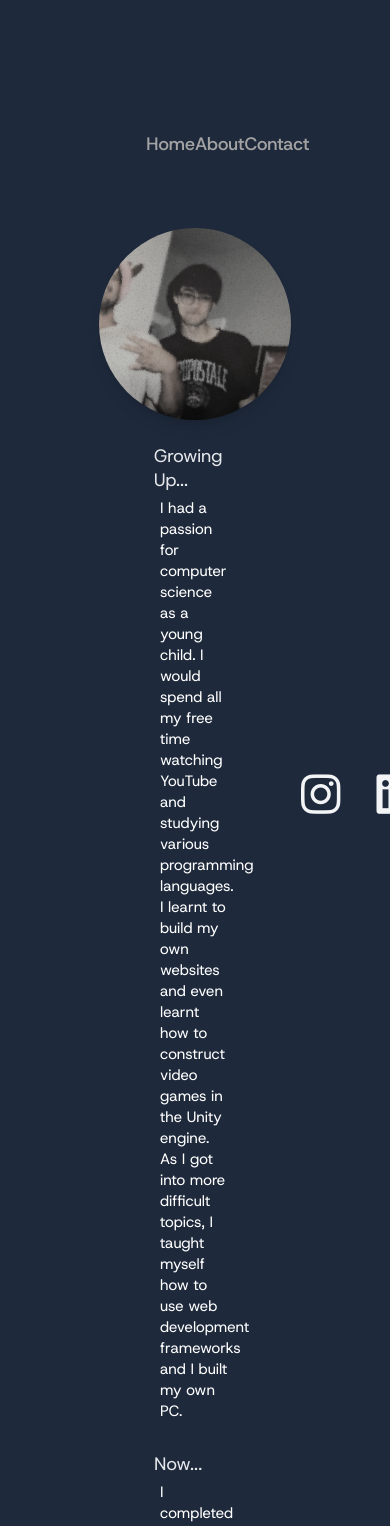
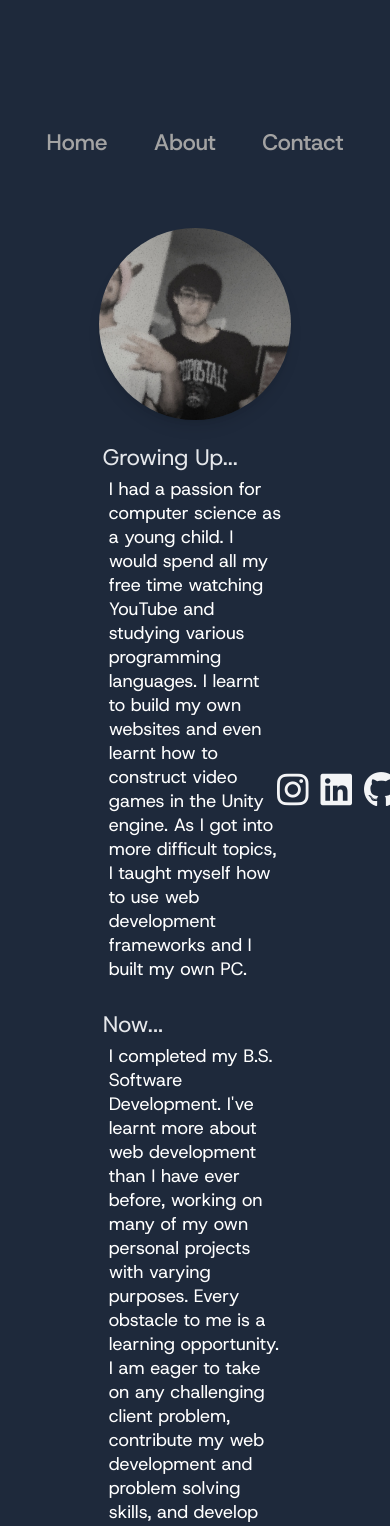
Before and after one commit to fffade/portfolio-website-v2, a React (Create React App) app: page /#/about in a window 390 px wide. Shown: the top 1526 px of the page. Built offline with nearby package versions, Linux system fonts and the light colour scheme.

Commit message:
Added some responsive changes

```diff
--- a/src/App.css
+++ b/src/App.css
@@ -22,6 +22,7 @@
 /* All */
 html, body
 {
+  width: 100vw;
   scroll-behavior: smooth;
   font-size: 12px;
   overflow: auto;
--- a/src/App.js
+++ b/src/App.js
@@ -28,7 +28,7 @@ function App() {
   const FooterWithRouter = withRouter(Footer);
 
   return (
-    <div className="container-fluid flex flex-col overflow-x-hidden min-w-screen min-h-screen bg-slate-800">
+    <div className="container-fluid flex flex-col overflow-x-hidden w-full min-h-screen bg-slate-800">
 
         <Header />
 
--- a/src/components/About.js
+++ b/src/components/About.js
@@ -41,17 +41,17 @@ function About() {
 
         <img className="w-64 h-64 rounded-full shadow-lg" src="/assets/profile.jpg" />
 
-        <div className="container w-1/3">
-          <p className="text-2xl text-gray-200">Growing Up...</p>
-          <p className="text-xl text-white p-2">I had a passion for computer science as a young child. I would spend all my free time watching YouTube and studying various programming languages. I learnt to build my own websites and even learnt how to construct
+        <div className="container w-3/4 md:w-1/2 lg:w-1/3">
+          <p className="text-3xl md:text-2xl text-gray-200">Growing Up...</p>
+          <p className="text-2xl md:text-xl text-white p-2">I had a passion for computer science as a young child. I would spend all my free time watching YouTube and studying various programming languages. I learnt to build my own websites and even learnt how to construct
           video games in the Unity engine. As I got into more difficult topics, I taught myself how to use web development frameworks and I built my own PC.</p>
         </div>
-        <div className="container w-1/3">
-          <p className="text-2xl text-gray-200">Now...</p>
-          <p className="text-xl text-white p-2">I completed my B.S. Software Development. I've learnt more about web development than I have ever before, working on many of my own personal projects with varying purposes. Every obstacle to me is a learning opportunity. I am eager to take on any challenging client problem, contribute my web development and problem solving skills, and develop my own innovative solutions.</p>
+        <div className="container w-3/4 md:w-1/2 lg:w-1/3">
+          <p className="text-3xl md:text-2xl text-gray-200">Now...</p>
+          <p className="text-2xl md:text-xl text-white p-2">I completed my B.S. Software Development. I've learnt more about web development than I have ever before, working on many of my own personal projects with varying purposes. Every obstacle to me is a learning opportunity. I am eager to take on any challenging client problem, contribute my web development and problem solving skills, and develop my own innovative solutions.</p>
         </div>
 
-        <HashLink className="m-16 text-4xl text-white transition-all hover:scale-110 hover:text-gray-200" to="/about#skills-box"><i className="fa-solid fa-arrow-down" /></HashLink>
+        <HashLink className="m-16 text-6xl md:text-4xl text-white transition-all hover:scale-110 hover:text-gray-200" to="/about#skills-box"><i className="fa-solid fa-arrow-down" /></HashLink>
 
         { /* Skills and Experiences */ }
 
@@ -59,7 +59,7 @@ function About() {
 
       <div className="container-fluid flex flex-col bg-neutral-900 w-screen min-h-64 items-center justify-start gap-y-16 p-24">
 
-        <div className="container w-1/3 max-w-1/3">
+        <div className="container w-3/4 md:w-1/2 lg:w-1/3">
 
           { /*  Send to PROJECTS */ }
           <PrimaryButton clickHandle={() => { window.location.href = "/projects"; }} icon="fa-solid fa-book" text="VIEW MY PROJECTS" />
@@ -69,7 +69,7 @@ function About() {
           <p className="text-3xl text-amber-400">Skills</p>
 
           { /* Responsive grid of different skills */ }
-          <div id="skills-box" className="container-fluid flex flex-row flex-wrap w-full max-w-full p-4 gap-4">
+          <div id="skills-box" className="container-fluid flex flex-row flex-wrap w-full max-w-full p-4 gap-0">
             <Skill name="JavaScript" />
             <Skill name="React" />
             <Skill name="Node.js" />
@@ -86,7 +86,7 @@ function About() {
 
         </div>
 
-        <div className="container w-1/3">
+        <div className="container w-3/4 md:w-1/2 lg:w-1/3">
 
           <p className="text-3xl text-amber-500">Experience</p>
 
--- a/src/components/Contact.js
+++ b/src/components/Contact.js
@@ -12,11 +12,11 @@ function Contact() {
   return (
     <div className="container-fluid flex flex-col w-full min-h-1/4 items-center gap-y-8 p-24">
 
-      <form className="container-fluid flex flex-col text-white text-2xl w-1/3 gap-y-8">
+      <form className="container-fluid flex flex-col text-white text-2xl w-full md:w-1/2 lg:w-1/3 gap-y-8">
 
         <p className="text-4xl text-white">Get in Touch</p>
 
-        <p className="text-xl text-gray-200">Have a lingering question? Need my help with something? Please leave your details and I'll respond as soon as I get the chance.</p>
+        <p className="text-2xl md:text-xl text-gray-200">Have a lingering question? Need my help with something? Please leave your details and I'll respond as soon as I get the chance.</p>
 
         <div className="container flex flex-col text-white text-2xl w-full gap-y-4">
           <label for="name">Name
--- a/src/components/Footer.js
+++ b/src/components/Footer.js
@@ -13,7 +13,7 @@ function Footer(props) {
   const bgColor = location.pathname === "/about" ? 'bg-neutral-900' : 'bg-slate-800';
 
   return (
-    <footer className={`mt-auto p-8 flex flex-col ${bgColor} text-neutral-200 text-sm w-screen h-16 justify-start text-center`}>
+    <footer className={`mt-auto p-8 flex flex-col ${bgColor} text-neutral-200 text-lg sm:text-sm w-screen h-16 justify-start text-center`}>
       <p>Omar Johnson &copy;2025</p>
     </footer>
   );
--- a/src/components/Header.js
+++ b/src/components/Header.js
@@ -8,8 +8,8 @@ import { Link } from 'react-router-dom';
 
 function Header() {
   return (
-    <header className="container-fluid flex flex-row text-2xl text-neutral-400 font-medium w-screen min-h-52 justify-center">
-      <nav className="w-1/4 h-min flex flex-row justify-evenly self-end">
+    <header className="container-fluid flex flex-row text-3xl md:text-2xl text-neutral-400 font-medium min-w-screen min-h-52 justify-center">
+      <nav className="w-full md:w-1/2 h-min flex flex-row justify-evenly self-end">
           <Link to="/" className="transition-colors hover:text-neutral-500">Home</Link>
           <Link to="about" className="transition-colors hover:text-neutral-500">About</Link>
           <Link to="contact" className="transition-colors hover:text-neutral-500">Contact</Link>
--- a/src/components/HomePage.js
+++ b/src/components/HomePage.js
@@ -15,14 +15,14 @@ function HomePage() {
   const navigate = useNavigate();
 
   return (
-    <div className="container-fluid bg-slate-800 flex flex-col min-h-1/4 items-center justify-center gap-y-12 p-20">
+    <div className="container-fluid bg-slate-800 flex flex-col min-h-1/4 items-center justify-center text-center gap-y-12 p-20">
 
      <h1 className="text-7xl text-gray-100">Hi, I'm Omar.</h1>
 
      <h1 className="text-5xl text-gray-200">I'm a full-stack web developer.</h1>
      <p className="text-2xl text-gray-500">(and a video game dev in my free time)</p>
 
-     <div className="buttons container-fluid flex flex-col w-1/6 text-black items-center justify-between">
+     <div className="buttons container-fluid flex flex-col w-1/2 md:w-1/3 lg:w-1/5 text-black items-center justify-between">
        <Buttons.PrimaryButton clickHandle={() => { window.location.href = "/assets/resume.pdf"; }} icon="fa-solid fa-download" text="GET MY RESUME" />
        <Buttons.PrimaryButton clickHandle={() => { navigate('/about'); }} icon="fa-solid fa-arrow-right" text="LEARN MORE" />
      </div>
--- a/src/components/Socials.js
+++ b/src/components/Socials.js
@@ -8,7 +8,7 @@
 
 function Socials() {
   return (
-    <div className="fixed flex flex-row right-8 bottom-8 w-1/6 h-16 text-end text-gray-100 text-6xl float-right gap-x-12">
+    <div className="fixed flex right-16 bottom-8 w-1/6 h-16 text-end text-gray-100 float-right text-5xl gap-x-4 md:text-6xl md:gap-x-8">
       <a target="_blank" href="https://www.instagram.com/the_real_omar.j/"><i className="fa-brands fa-instagram"></i></a>
       <a target="_blank" href="https://www.linkedin.com/in/omarjohnson2004"><i className="fa-brands fa-linkedin"></i></a>
       <a target="_blank" href="https://github.com/fffade"><i className="fa-brands fa-github"></i></a>
```
